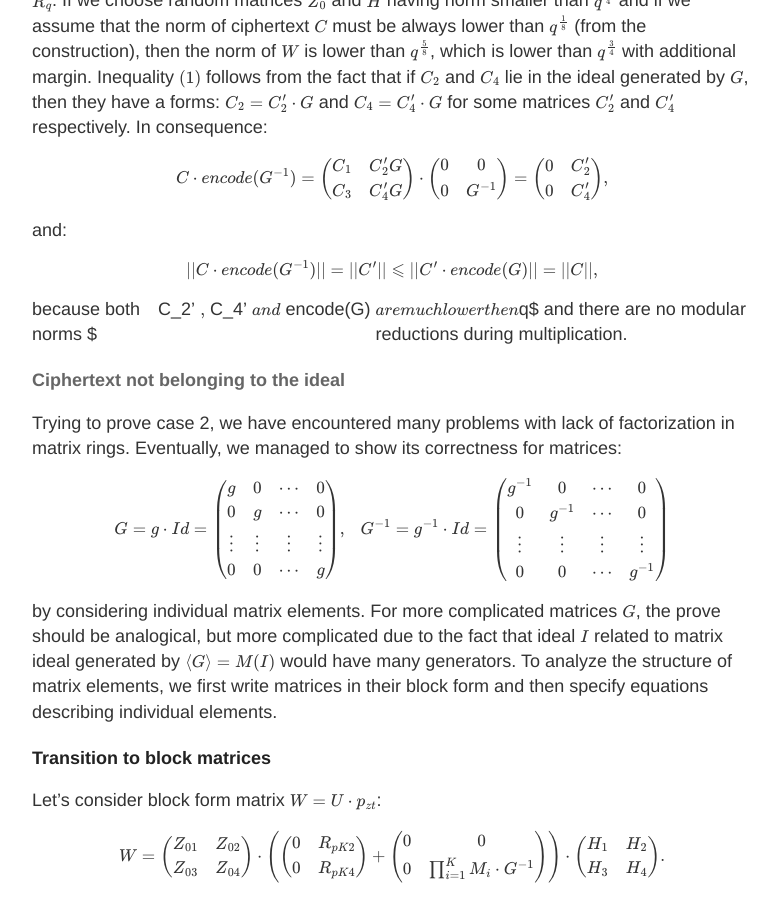
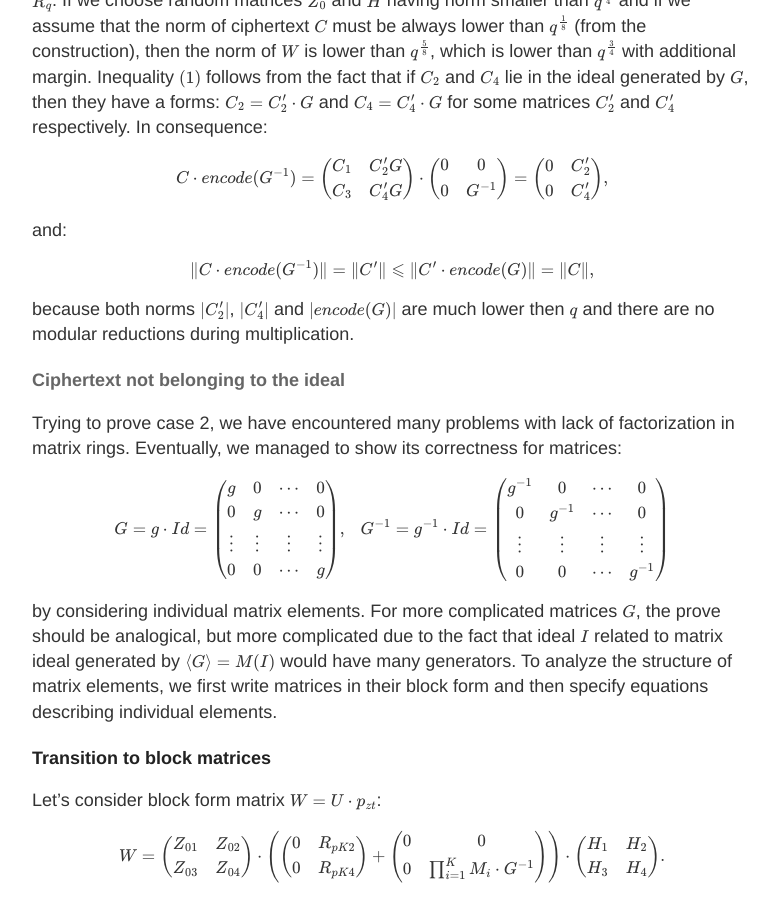
Before and after one commit to keIpie/keIpie.github.io, a Jekyll site: the page built from obf/_posts/2021-3-17-ggh13matrix.md, in a window 1280 px wide and 900 px high, scrolled down 6804 px. Shown: the whole window, without its empty margins (248-1026 px from the left). Built offline with Jekyll 4.4.1, drawn with Linux system fonts in a browser that asks for light colours; formulas are drawn with MathJax 3.

Commit message:
ggh13mat popr

```diff
--- a/obf/_posts/2021-3-17-ggh13matrix.md
+++ b/obf/_posts/2021-3-17-ggh13matrix.md
@@ -350,9 +350,9 @@ $$ C \cdot encode(G^{-1}) =
 
 and:
 
-$$ || C \cdot encode(G^{-1})|| = ||C'|| \leqslant  ||C' \cdot encode(G)|| = ||C||, $$
+$$ \|C \cdot encode(G^{-1})\| = \|C'\| \leqslant  \|C' \cdot encode(G)\| = \|C\|, $$
 
-because both norms $||C_2'||$, $||C_4'||$ and $||encode(G)||$ are much lower then $q$ and there are no modular reductions during multiplication.
+because both norms $\|C_2'\|$, $\|C_4'\|$ and $\|encode(G)\|$ are much lower then $q$ and there are no modular reductions during multiplication.
 
 #### Ciphertext not belonging to the ideal
 
```
